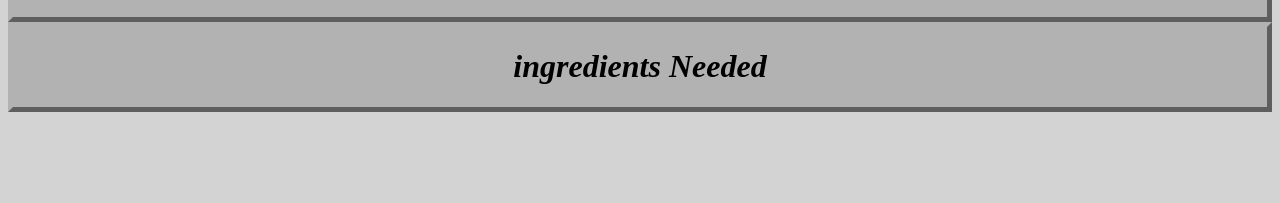
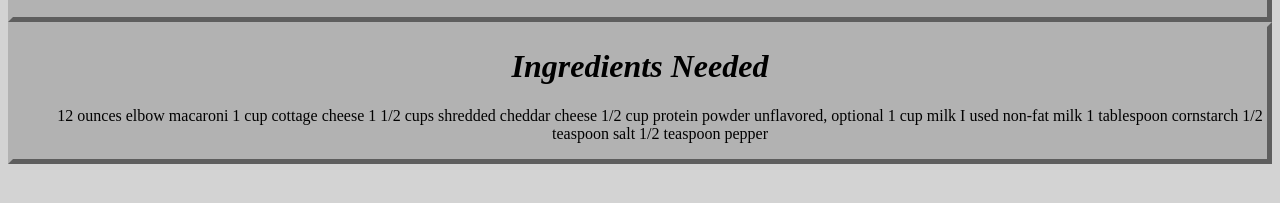
Before and after one commit to KadeKenter1/MART341-WebDesign, a plain HTML site: page WebDesignHomework/Assignment9/Recipe1.html in a window 1280 px wide. Shown: the part 195-398 px from the top of the page. Drawn offline with Linux system fonts and the light colour scheme.

Commit message:
added ingredient list

```diff
--- a/WebDesignHomework/Assignment9/Recipe1.html
+++ b/WebDesignHomework/Assignment9/Recipe1.html
@@ -45,8 +45,17 @@
     </style>
 
 <div class="ingredients">
-    <h1><i>ingredients Needed</i></h1>
-    <ul></ul>
+    <h1><i>Ingredients Needed</i></h1>
+    <ul>
+        12 ounces elbow macaroni
+        1 cup cottage cheese
+        1 1/2 cups shredded cheddar cheese
+        1/2 cup protein powder unflavored, optional
+        1 cup milk I used non-fat milk
+        1 tablespoon cornstarch
+        1/2 teaspoon salt
+        1/2 teaspoon pepper
+    </ul>
 
 </div>
 </html>
```
